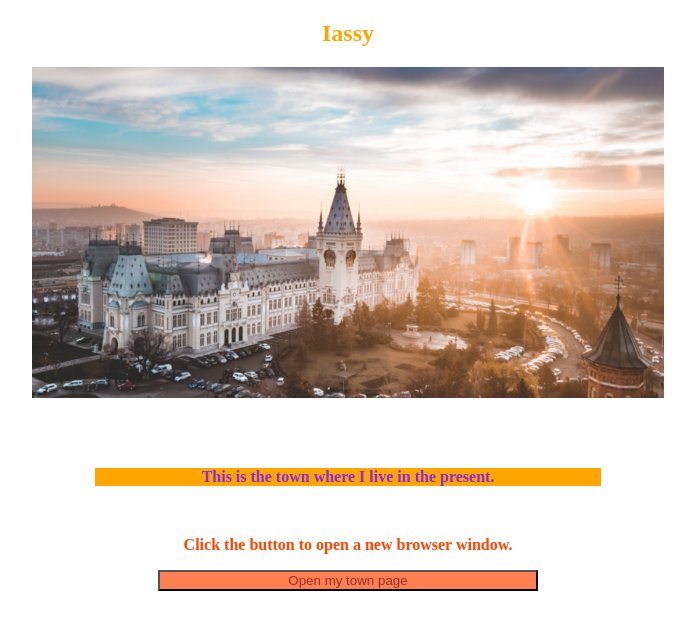
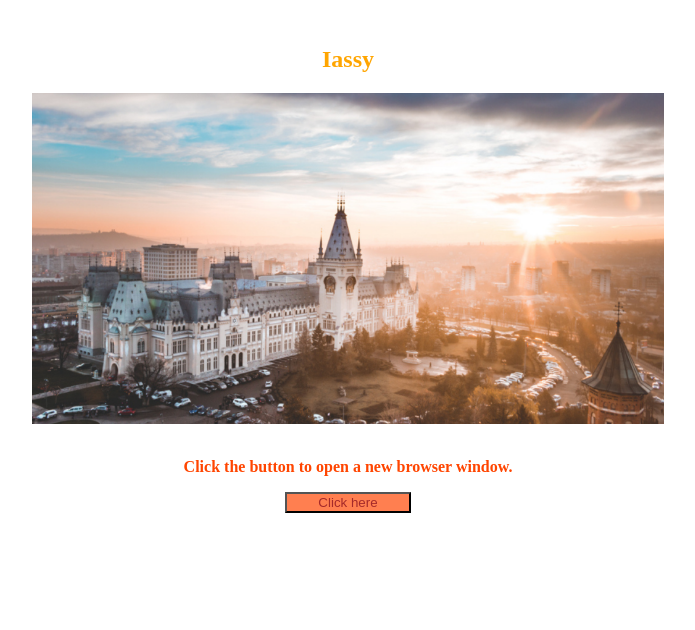
Before and after one commit to paulacobzaru/tema-curs, a plain HTML site: page tema-1/town.html in a window 1280 px wide. Shown: the whole page, without its empty margins (292-987 px from the left). Drawn offline with Linux system fonts and the light colour scheme; files whose address does not match are found by name.

Commit message:
alert function & relative path

```diff
--- a/tema-1/main.css
+++ b/tema-1/main.css
@@ -20,7 +20,7 @@ button{
     display:block;
     margin-left: auto;
     margin-right: auto;
-    width: 30%;
+    width: 10%;
     color:brown;
     background-color: coral;
 }
--- a/tema-1/town.html
+++ b/tema-1/town.html
@@ -8,25 +8,23 @@
 </head>
 
 <body id="new">
+    <br>
     <h2>Iassy</h2>
-    <img src="C:\tema-curs\tema-1\Iassy-photo.png" alt="Iassy-photo" class="imagine">
-    <br>
-    <br>
-    <br>
+    <img src="Iassy-photo.png" alt="Iassy-photo" class="imagine">
     <script>
         var param = document.createElement("h3");
         param.setAttribute('id', 'my-id');
         var node = document.createTextNode("This is the town where I live in the present.");
         param.append(node);
-        var element = document.getElementById("new");
+        var element document.getElementById("new");
         element.appendChild(param);
     </script>
     <br>
     <p><b>Click the button to open a new browser window.</b></p>
-    <button onclick="myFunction()">Open my town page</button>
+    <button onclick="myFunction()">Click here</button>
     <script>
         function myFunction() {
-            window.open("town.html");
+            alert("Iassy");
         }
     </script>
 
```
